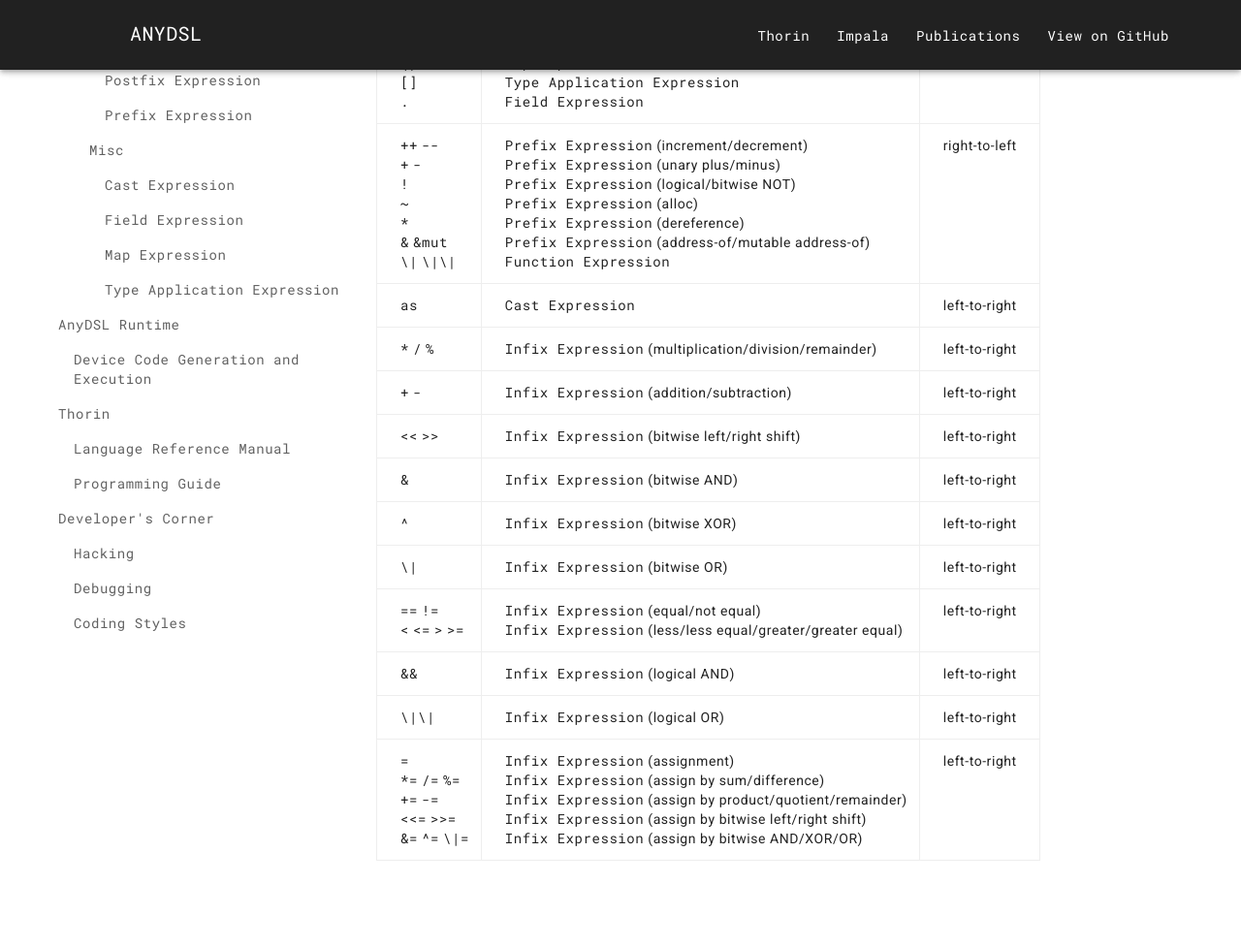
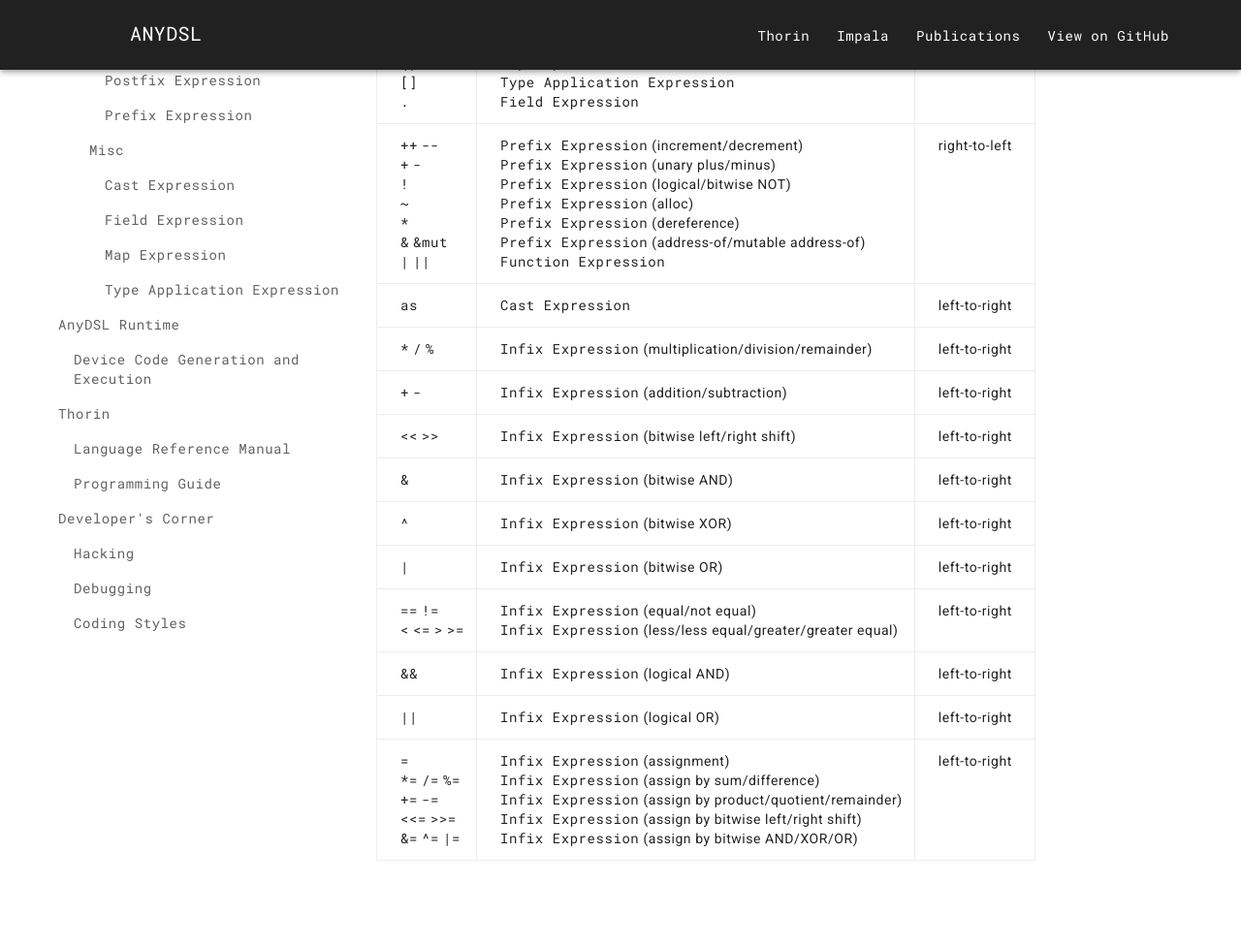
Before and after one commit to AnyDSL/anydsl.github.io, a Jekyll site: the page built from Expressions.md, in a window 1280 px wide and 1400 px high, scrolled down 1171 px. Shown: the top 977 px of the window at 97% size. Built offline with Jekyll 4.4.1, drawn with Linux system fonts in a browser that asks for light colours; nearby versions of some CDN libraries.

Commit message:
remove some escape chars

```diff
--- a/Expressions.md
+++ b/Expressions.md
@@ -42,18 +42,18 @@ Nesting of expressions is disambiguated according to this table:
 Operator | Description | Associativity
 ---------|-------------|--------------
 `++` `--` <br/> `()` <br/> `[]` <br/> `.` | [Postfix Expression] (increment/decrement) <br/> [Map Expression] <br/> [Type Application Expression] <br/> [Field Expression] | left-to-right
-`++` `--` <br/> `+` `-` <br/> `!` <br/> `~` <br/> `*` <br/> `&` `&mut` <br/> `\|` `\|\|` | [Prefix Expression] (increment/decrement) <br/> [Prefix Expression] (unary plus/minus) <br/> [Prefix Expression] (logical/bitwise NOT) <br/> [Prefix Expression] (alloc) <br/> [Prefix Expression] (dereference) <br/> [Prefix Expression] (address-of/mutable address-of) <br/> [Function Expression] | right-to-left
+`++` `--` <br/> `+` `-` <br/> `!` <br/> `~` <br/> `*` <br/> `&` `&mut` <br/> `|` `||` | [Prefix Expression] (increment/decrement) <br/> [Prefix Expression] (unary plus/minus) <br/> [Prefix Expression] (logical/bitwise NOT) <br/> [Prefix Expression] (alloc) <br/> [Prefix Expression] (dereference) <br/> [Prefix Expression] (address-of/mutable address-of) <br/> [Function Expression] | right-to-left
 `as` | [Cast Expression] | left-to-right
 `*` `/` `%` | [Infix Expression] (multiplication/division/remainder) | left-to-right
 `+` `-` | [Infix Expression] (addition/subtraction) | left-to-right
 `<<` `>>` | [Infix Expression] (bitwise left/right shift) | left-to-right
  `&` | [Infix Expression] (bitwise AND) | left-to-right
  `^` | [Infix Expression] (bitwise XOR) | left-to-right
- `\|` | [Infix Expression] (bitwise  OR) | left-to-right
+ `|` | [Infix Expression] (bitwise  OR) | left-to-right
 `==` `!=` <br/> `<` `<=` `>` `>=` | [Infix Expression] (equal/not equal) <br/> [Infix Expression] (less/less equal/greater/greater equal) | left-to-right
 `&&` | [Infix Expression] (logical AND) | left-to-right
-`\|\|` | [Infix Expression] (logical  OR) | left-to-right
-`=` <br/> `*=` `/=` `%=`  <br/> `+=` `-=` <br/> `<<=` `>>=`  <br/> `&=` `^=` `\|=` | [Infix Expression] (assignment) <br/> [Infix Expression] (assign by sum/difference) <br/> [Infix Expression] (assign by product/quotient/remainder) <br/> [Infix Expression] (assign by bitwise left/right shift) <br/> [Infix Expression] (assign by bitwise AND/XOR/OR) | left-to-right
+`||` | [Infix Expression] (logical  OR) | left-to-right
+`=` <br/> `*=` `/=` `%=`  <br/> `+=` `-=` <br/> `<<=` `>>=`  <br/> `&=` `^=` `|=` | [Infix Expression] (assignment) <br/> [Infix Expression] (assign by sum/difference) <br/> [Infix Expression] (assign by product/quotient/remainder) <br/> [Infix Expression] (assign by bitwise left/right shift) <br/> [Infix Expression] (assign by bitwise AND/XOR/OR) | left-to-right
 
 [Postfix Expression]: {% link Postfix-Expression.md %}
 [Map Expression]: {% link Map-Expression.md %}
```
